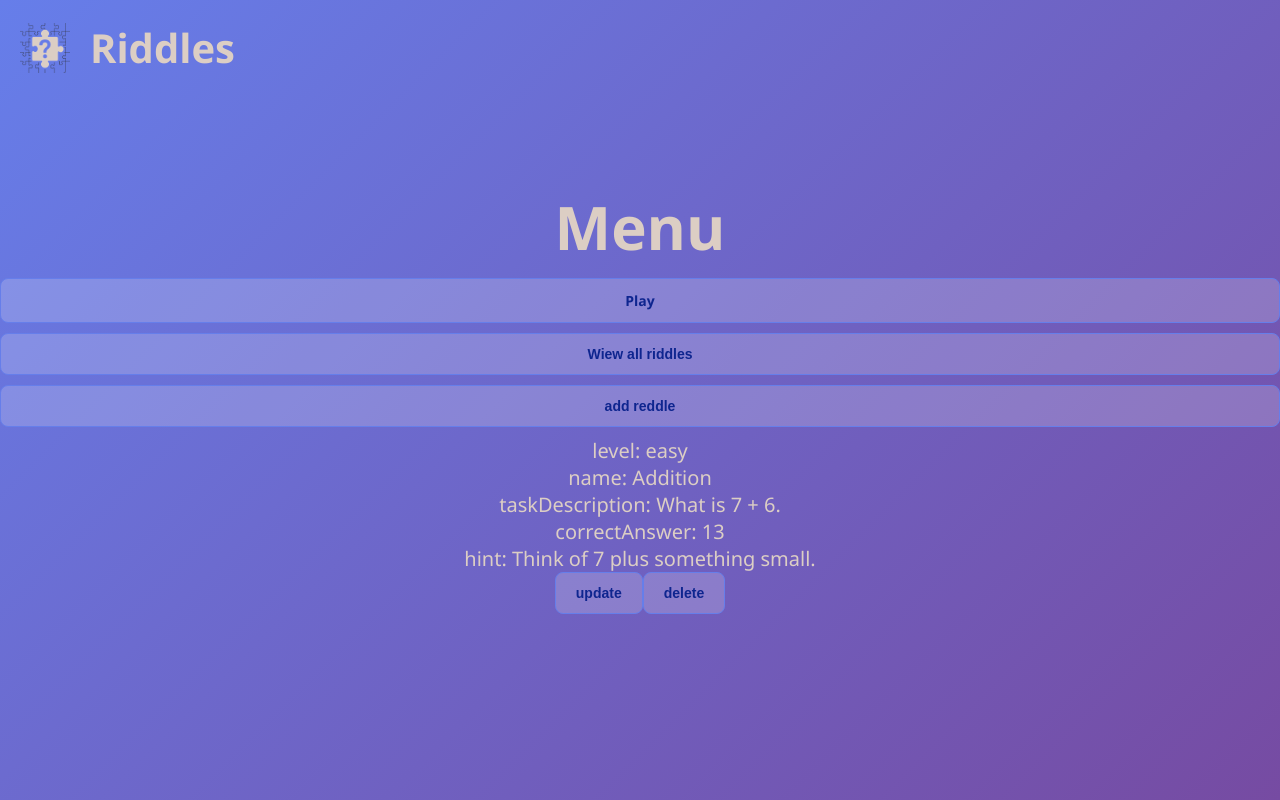
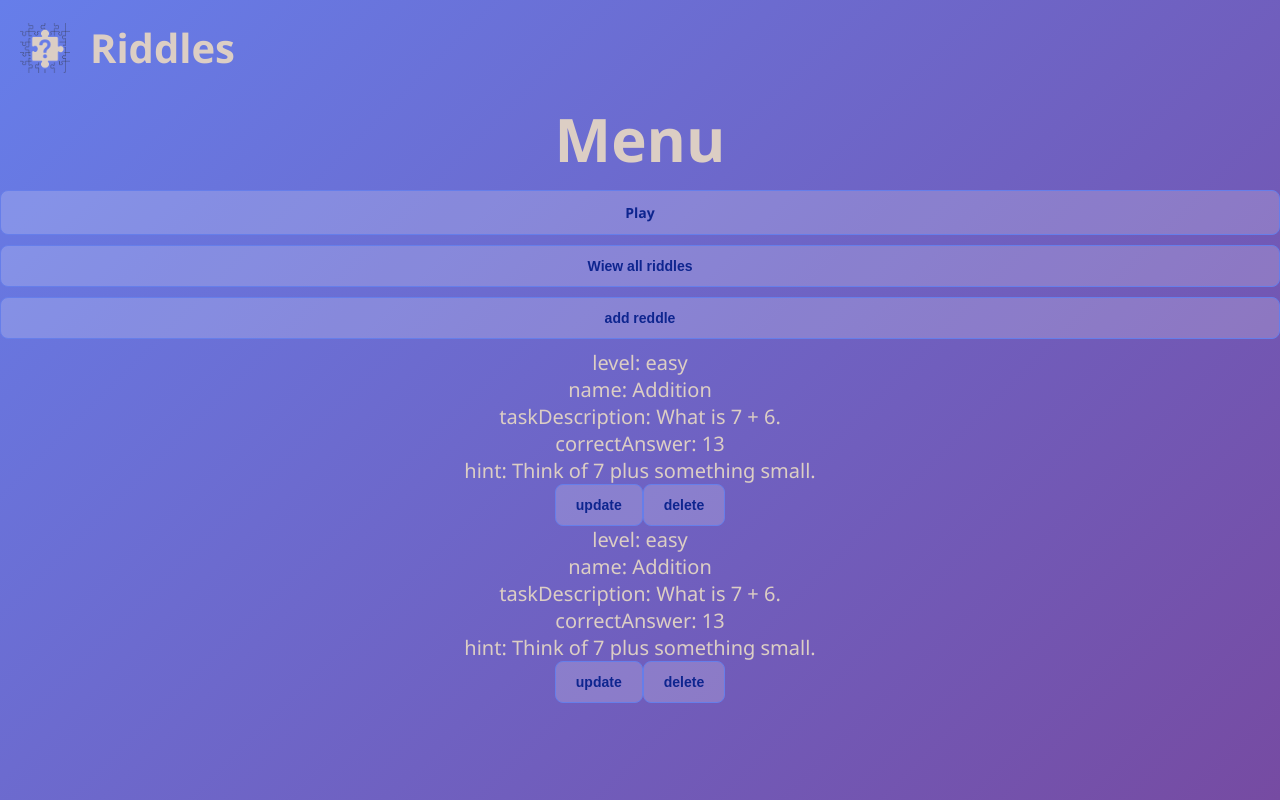
Before and after one commit to ChaimShteinberg/riddles, a React (Vite) app: page /adminMenu in a window 1280 px wide. Built offline with nearby package versions, Linux system fonts and the light colour scheme.

Commit message:
admin menu

```diff
--- a/src/pages/AdminMenu.tsx
+++ b/src/pages/AdminMenu.tsx
@@ -13,6 +13,7 @@ function AdminMenu() {
       <button className="btn">add reddle</button>
       <article>
         <AdminRiddle level="easy" name="Addition" taskDescription="What is 7 + 6." correctAnswer="13" hint="Think of 7 plus something small."/>
+        <AdminRiddle level="easy" name="Addition" taskDescription="What is 7 + 6." correctAnswer="13" hint="Think of 7 plus something small."/>
       </article>
     </main>
   );
```
